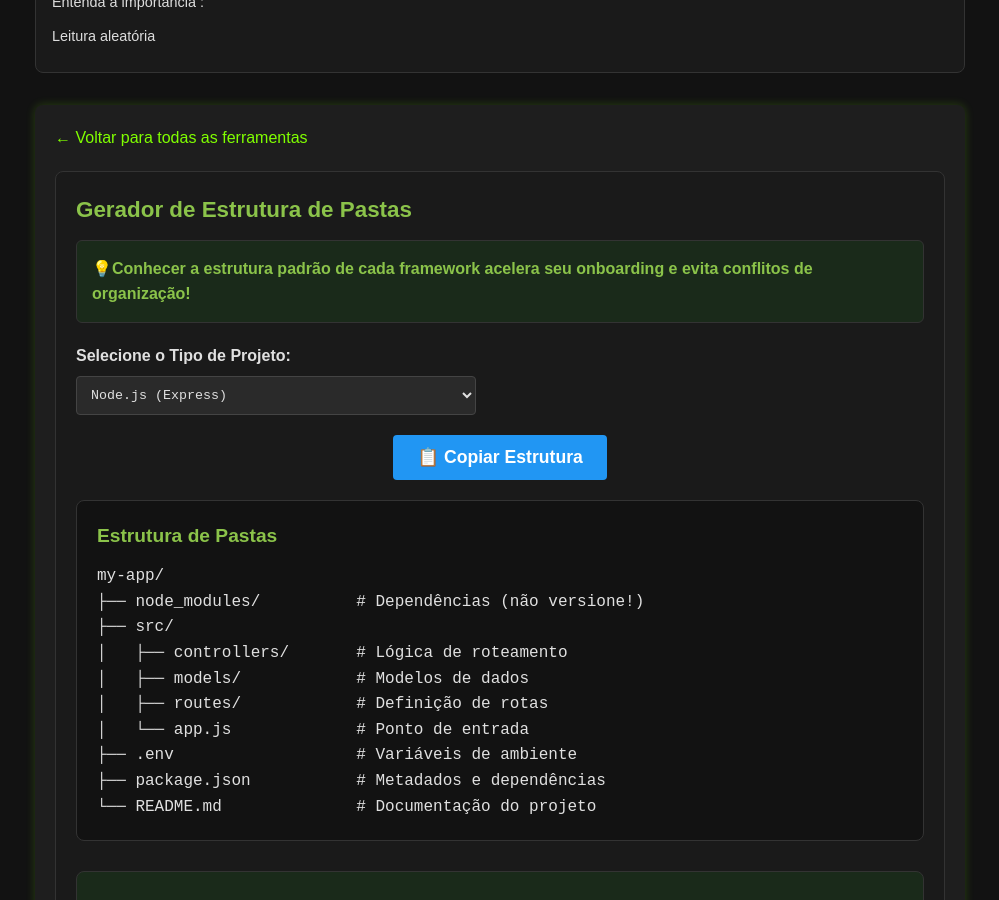
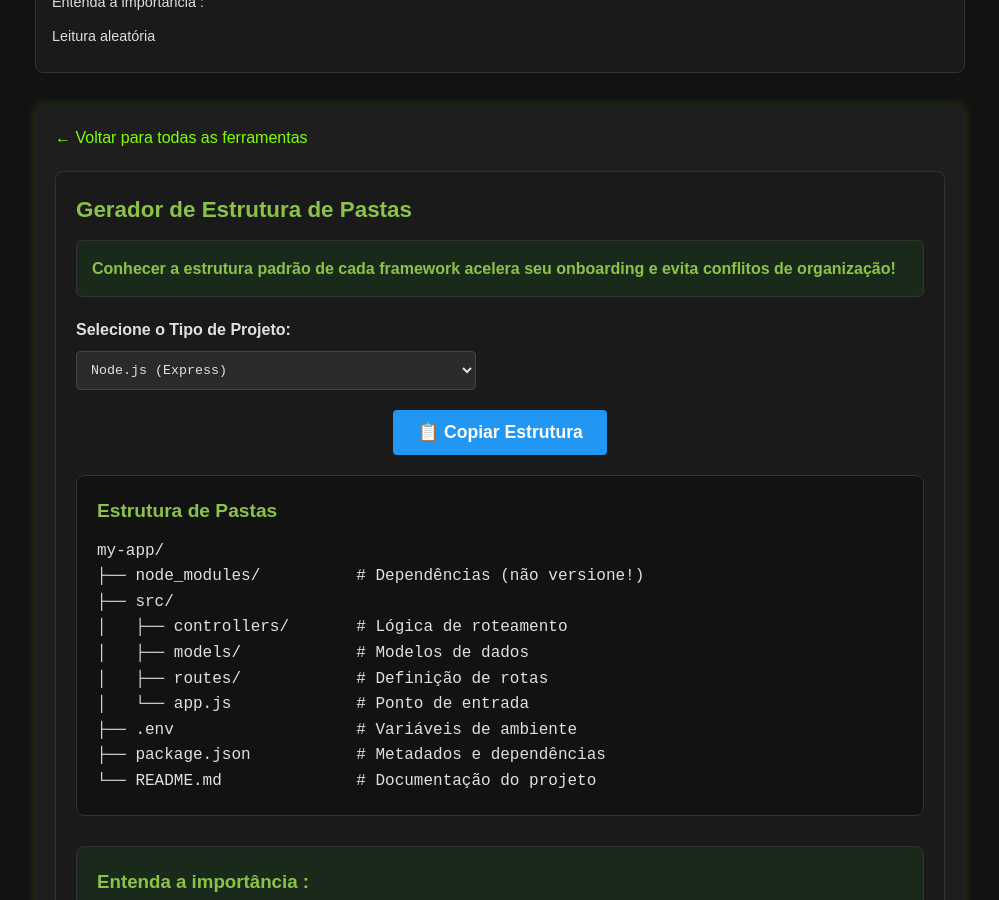
Before and after one commit to Piolinux/piolinux-site, a Jekyll site: the page built from _pages/_tools/gerador-de-estrutura-de-pastas-online-simule-comando-tree.html, in a window 1280 px wide and 900 px high, scrolled down 376 px. Shown: the whole window, without its empty margins (140-1139 px from the left). Built offline with Jekyll 4.4.1, drawn with Linux system fonts in a browser that asks for light colours.

```diff
--- a/_pages/_tools/gerador-de-estrutura-de-pastas-online-simule-comando-tree.html
+++ b/_pages/_tools/gerador-de-estrutura-de-pastas-online-simule-comando-tree.html
@@ -20,7 +20,7 @@ tags: [estrutura-de-pastas, tree, nodejs, python, react, organizacao, documentac
   <h2 class="tool-title" style="color: #8bc34a; margin-top: 0; font-size: 1.4em;">Gerador de Estrutura de Pastas</h2>
 
   <div style="background: #1a2a1a; color: #8bc34a; padding: 15px; border-radius: 6px; margin-bottom: 20px; border: 1px solid #333;">
-    <strong>💡Conhecer a estrutura padrão de cada framework acelera seu onboarding e evita conflitos de organização!</strong>
+    <strong>Conhecer a estrutura padrão de cada framework acelera seu onboarding e evita conflitos de organização!</strong>
   </div>
 
   <div style="margin-bottom: 20px;">
```
